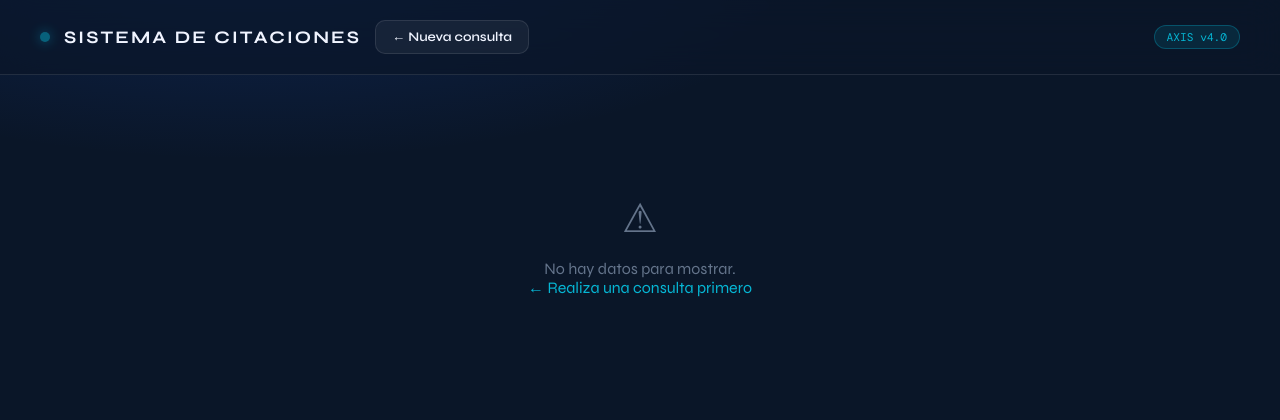
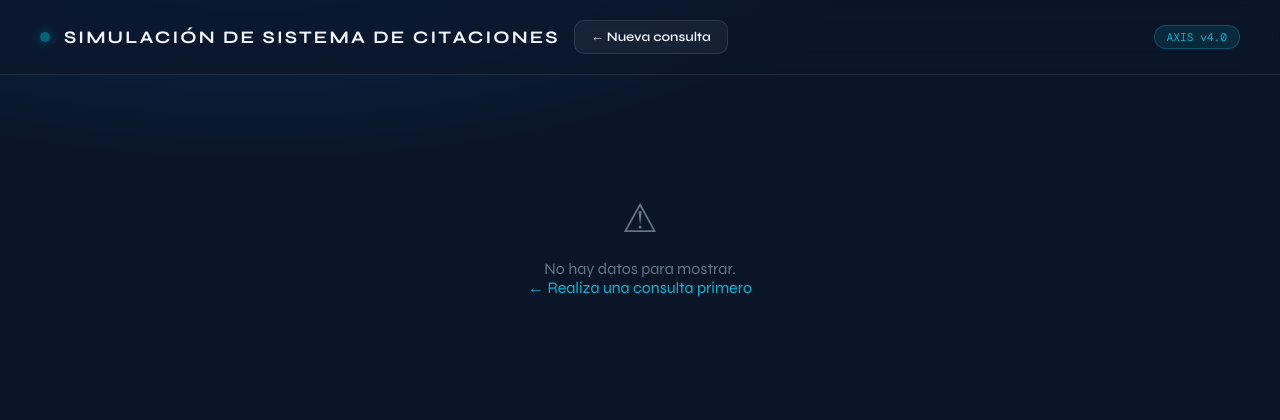
Before and after one commit to alexandra2wifw3/SimulacionRegulatoria, a Flask app: page /informacion in a window 1280 px wide. Shown: the top 420 px of the page. Run offline with Flask 3, Linux system fonts and the light colour scheme; some libraries are stand-ins or nearby versions.

Commit message:
Modificando titulo de la segunda pagina

```diff
--- a/templates/informacion.html
+++ b/templates/informacion.html
@@ -180,7 +180,7 @@
 
 <header>
   <div class="logo-dot"></div>
-  <h1>Sistema de Citaciones</h1>
+  <h1>Simulación de Sistema de Citaciones</h1>
   <a class="btn-volver" href="/">← Nueva consulta</a>
   <div class="badge">AXIS v4.0</div>
 </header>
```
